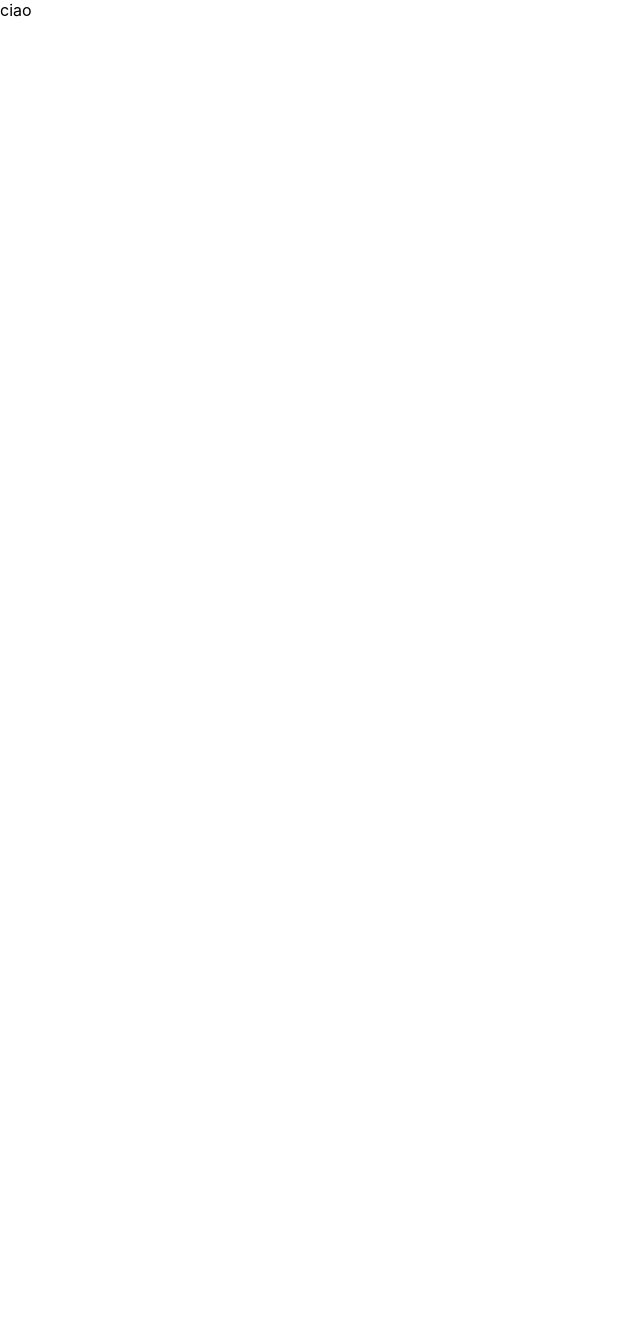
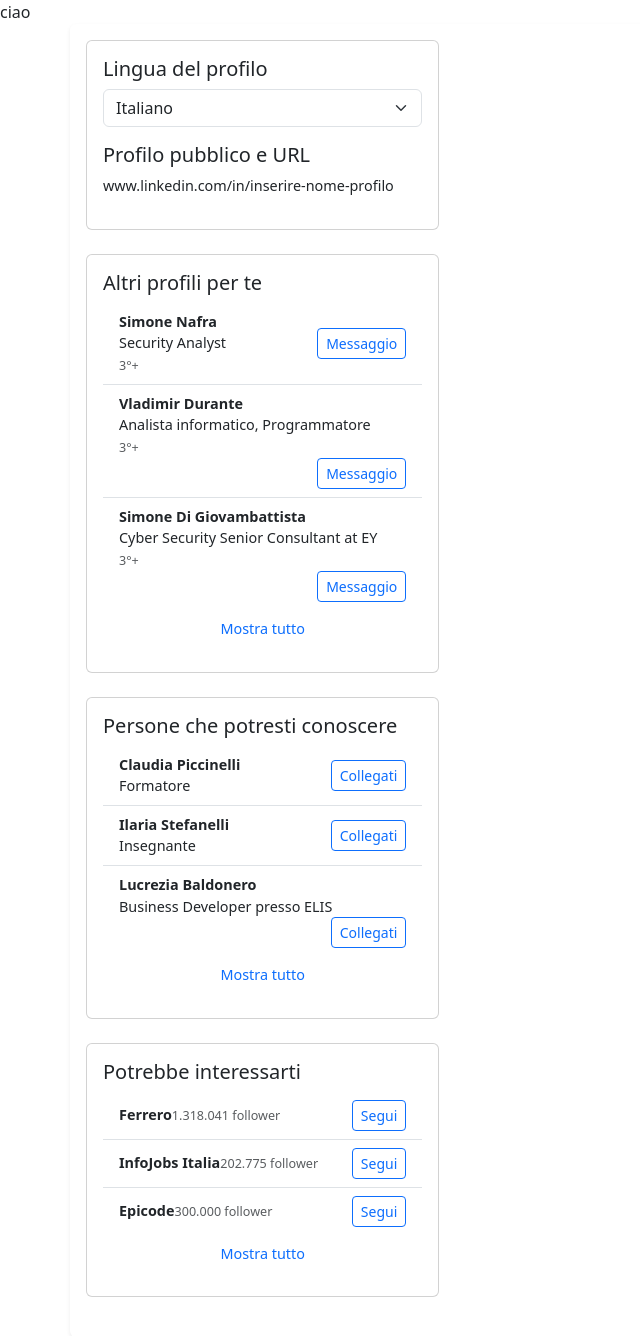
Before and after one commit to enzocesarano/BuildWeek3-Team1, a React (Create React App) app: page /profile in a window 1280 px wide. Shown: the whole page, without its empty margins (0-640 px from the left). Before the commit the page ends 800 px from the top, so only its background shows below. Built offline with nearby package versions, Linux system fonts and the light colour scheme.

Commit message:
sidebarLinkedin

```diff
--- a/src/App.css
+++ b/src/App.css
@@ -36,3 +36,6 @@
     transform: rotate(360deg);
   }
 }
+.rounded{
+  font-size: 0.9rem;
+}
--- a/src/App.js
+++ b/src/App.js
@@ -1,10 +1,12 @@
 
 import './App.css';
+import LinkedInSidebar from './components/Sidebar';
 
 function App() {
   return (
    <>
    ciao
+   <LinkedInSidebar/>
    </>
   );
 }
--- /dev/null
+++ b/src/components/Sidebar.jsx
@@ -0,0 +1,117 @@
+import React from 'react';
+import 'bootstrap/dist/css/bootstrap.min.css';
+import { Container, Button, Card, ListGroup, Form, Row, Col } from 'react-bootstrap';
+import { useState } from 'react';
+
+
+const LinkedInSidebar = () => {
+  const [selectedLanguage, setSelectedLanguage] = useState('Italiano');
+
+  const languages = ['Italiano', 'Inglese', 'Francese', 'Tedesco', 'Spagnolo','Russo'];
+  const Consigliati = [
+    { id: 1, name: 'Simone Nafra', role: 'Security Analyst', connections: '3°+' },
+    { id: 2, name: 'Vladimir Durante', role: 'Analista informatico, Programmatore', connections: '3°+' },
+    { id: 3, name: 'Simone Di Giovambattista', role: 'Cyber Security Senior Consultant at EY', connections: '3°+' },
+  ];
+
+  const potrestiConoscere = [
+    { id: 1, name: 'Claudia Piccinelli', role: 'Formatore' },
+    { id: 2, name: 'Ilaria Stefanelli', role: 'Insegnante' },
+    { id: 3, name: 'Lucrezia Baldonero', role: 'Business Developer presso ELIS' },
+  ];
+
+  const compagnie = [
+    { id: 1, name: 'Ferrero', followers: '1.318.041 follower' },
+    { id: 2, name: 'InfoJobs Italia', followers: '202.775 follower' },
+    { id: 3, name: 'Epicode', followers: '300.000 follower' }
+  ];
+
+  return (
+    <Container className="p-3 bg-white rounded shadow-sm">
+      <Row className="d-none d-md-flex">
+        <Col xs={0} md={4}>
+          <Card className="mb-4">
+            <Card.Body>
+              <Card.Title>Lingua del profilo</Card.Title>
+              <Form.Select
+                value={selectedLanguage}
+                onChange={(e) => setSelectedLanguage(e.target.value)}
+              >
+                {languages.map((language, index) => (
+                  <option key={index} value={language}>
+                    {language}
+                  </option>
+                ))}
+              </Form.Select>
+              <Card.Title className="mt-3">Profilo pubblico e URL</Card.Title>
+              <p>www.linkedin.com/in/inserire-nome-profilo</p>
+            </Card.Body>
+          </Card>
+
+          <Card className="mb-4">
+            <Card.Body>
+              <Card.Title>Altri profili per te</Card.Title>
+              <ListGroup variant="flush">
+                {Consigliati.map((profile) => (
+                  <ListGroup.Item key={profile.id} className="d-flex align-items-center flex-wrap">
+                    <div className="flex-grow-1 me-3">
+                      <strong>{profile.name}</strong>
+                      <p className="mb-0">{profile.role}</p>
+                      <small className="text-muted">{profile.connections}</small>
+                    </div>
+                    <div className="text-end ms-auto">
+                      <Button variant="outline-primary" size="sm">Messaggio</Button>
+                    </div>
+                  </ListGroup.Item>
+                ))}
+              </ListGroup>
+              <p className="text-primary text-center mt-2">Mostra tutto</p>
+            </Card.Body>
+          </Card>
+
+          <Card className="mb-4">
+            <Card.Body>
+              <Card.Title>Persone che potresti conoscere</Card.Title>
+              <ListGroup variant="flush">
+                {potrestiConoscere.map((person) => (
+                  <ListGroup.Item key={person.id} className="d-flex align-items-center flex-wrap">
+                    <div className="flex-grow-1 me-3">
+                      <strong>{person.name}</strong>
+                      <p className="mb-0">{person.role}</p>
+                    </div>
+                    <div className="text-end ms-auto">
+                      <Button variant="outline-primary" size="sm">Collegati</Button>
+                    </div>
+                  </ListGroup.Item>
+                ))}
+              </ListGroup>
+              <p className="text-primary text-center mt-2">Mostra tutto</p>
+            </Card.Body>
+          </Card>
+
+          <Card className="mb-4">
+            <Card.Body>
+              <Card.Title>Potrebbe interessarti</Card.Title>
+              <ListGroup variant="flush">
+                {compagnie.map((company) => (
+                  <ListGroup.Item key={company.id} className="d-flex align-items-center flex-wrap">
+                    <div className="flex-grow-1 me-3">
+                      <strong>{company.name}</strong>
+                      <small className="text-muted">{company.followers}</small>
+                    </div>
+                    <div className="text-end ms-auto">
+                      <Button variant="outline-primary" size="sm">Segui</Button>
+                    </div>
+                  </ListGroup.Item>
+                ))}
+              </ListGroup>
+              <p className="text-primary text-center mt-2">Mostra tutto</p>
+            </Card.Body>
+          </Card>
+        </Col>
+      </Row>
+    </Container>
+  );
+};
+
+export default LinkedInSidebar;
```
